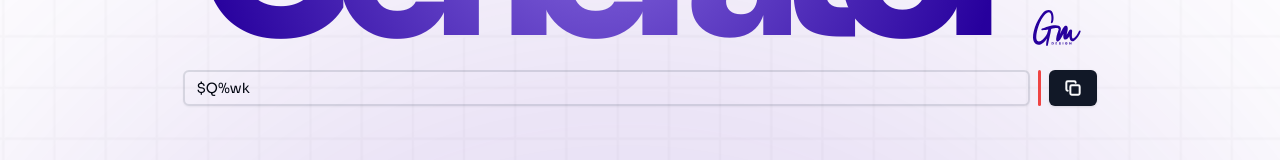
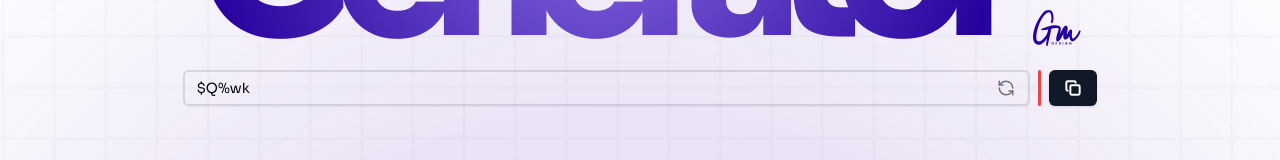
Before and after one commit to mendesjar/generate-password, a React (Vite) app: page / in a window 1280 px wide. Shown: the part 322-482 px from the top of the page. Built offline with nearby package versions, Linux system fonts and the light colour scheme.

Commit message:
feat: refresh password changePasswordCaracter

```diff
--- a/src/App.tsx
+++ b/src/App.tsx
@@ -1,5 +1,5 @@
 import { useEffect, useState } from "react";
-import { Copy, Minus, Plus } from "lucide-react";
+import { Copy, Minus, Plus, RefreshCcw } from "lucide-react";
 import { Button } from "./components/ui/button";
 import { faker } from "@faker-js/faker";
 import { Input } from "./components/ui/input";
@@ -78,11 +78,27 @@ function App() {
                 />
               </div>
               <div className="flex flex-wrap sm:flex-nowrap w-[calc(100%-2rem)] sm:w-full items-center space-y-2 sm:space-x-2 sm:space-y-0">
-                <Input
-                  className="pointer-events-none border-2 border-slate-700 border-opacity-15"
-                  type="text"
-                  value={password}
-                />
+                <div className="relative w-full">
+                  <Input
+                    className="pointer-events-none border-2 border-slate-700 border-opacity-15"
+                    type="text"
+                    value={password}
+                  />
+                  <div
+                    className="absolute inset-y-0 right-0 flex items-center pr-3 cursor-pointer"
+                    onClick={() =>
+                      changePasswordCaracter(
+                        passwordLength,
+                        includeNumbers,
+                        includeSymbols
+                      )
+                    }
+                  >
+                    <span className="text-gray-500 scale-75">
+                      <RefreshCcw />
+                    </span>
+                  </div>
+                </div>
                 <div
                   className={`w-full h-1 sm:w-1 sm:h-full ${score} rounded-full`}
                 />
```
